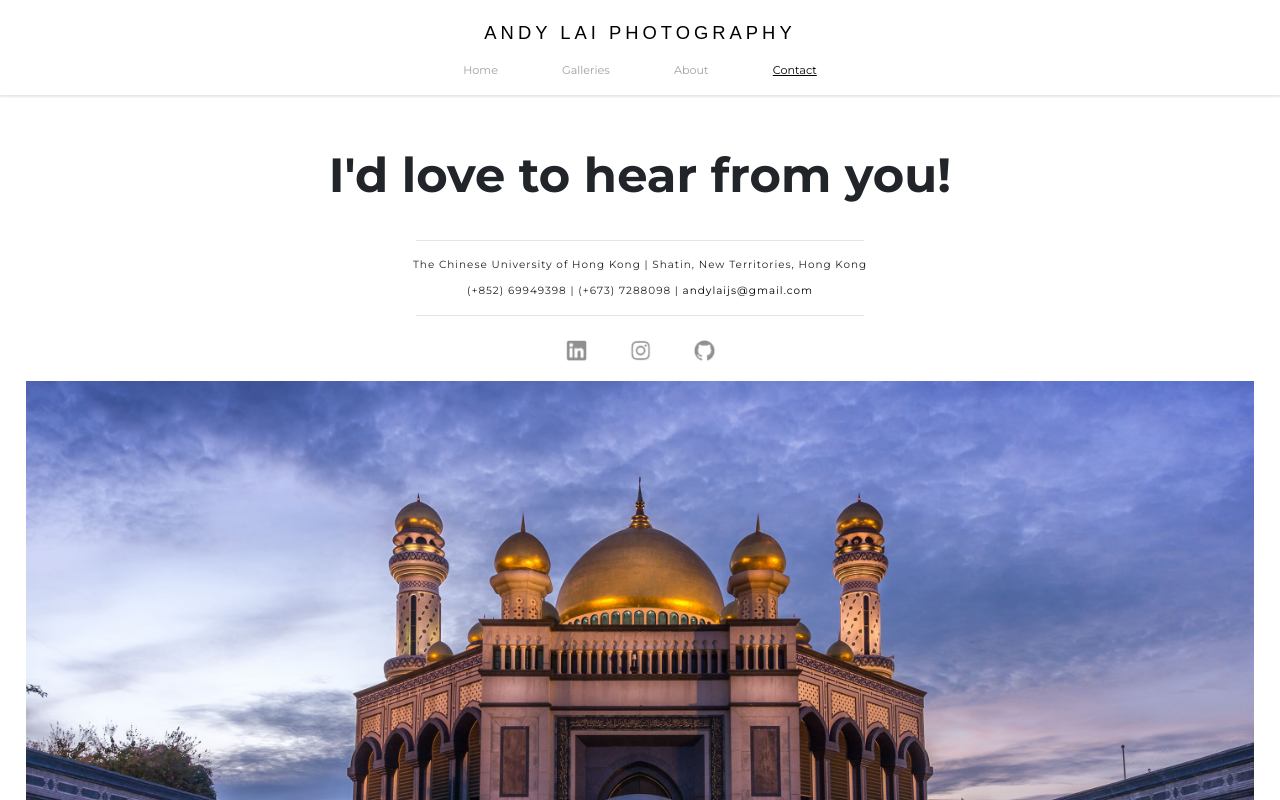
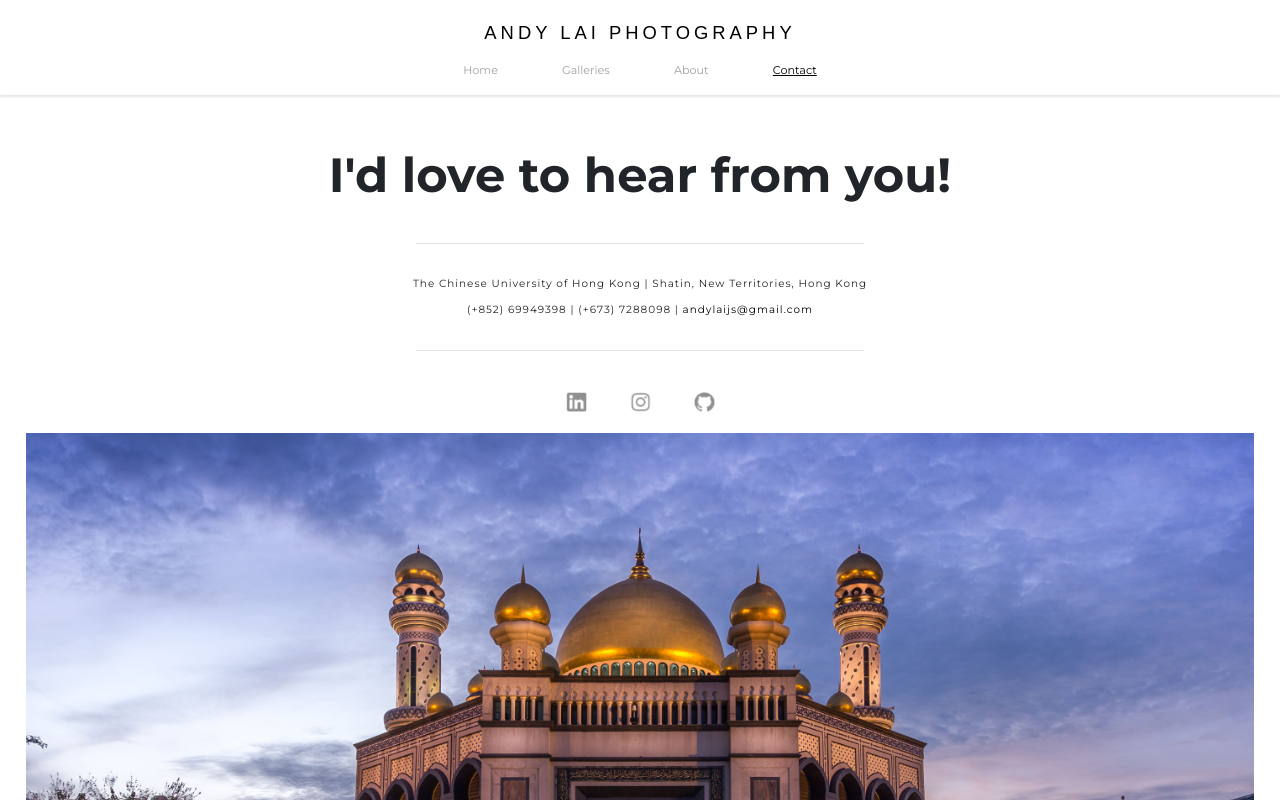
Before and after one commit to AndyLaiJS/AndyLaiPhotography, a React (Create React App) app: page /contact in a window 1280 px wide. Shown: the top 800 px of the page. Built offline with nearby package versions, Linux system fonts and the light colour scheme; a web font is replaced by a local one.

Commit message:
CSS: taller photos preferred

```diff
--- a/src/App.css
+++ b/src/App.css
@@ -19,7 +19,7 @@ img {
 .header {
 	font-size: 6vh;
 	font-weight: 700;
-	padding: 3.5% 3% 1% 3%;
+	padding: 3.5% 3% 0% 3%;
 }
 .picture {
 	height: 87vh;
--- a/src/Pages.css
+++ b/src/Pages.css
@@ -86,7 +86,7 @@ h1 {
 }
 
 .horizontal img {
-	height: 87vh;
+	height: 90vh;
 }
 
 .i-title {
@@ -97,14 +97,14 @@ h1 {
 }
 
 .horizontal .i-desc {
-	font-size: 1.3vh;
+	font-size: 1.2vh;
 	letter-spacing: 1px;
 	margin-bottom: 3%;
-	width: 65%;
+	width: 55%;
 }
 
 .vertical .i-desc {
-	font-size: 1.3vh;
+	font-size: 1.2vh;
 	letter-spacing: 1px;
 	margin-bottom: 5.5%;
 	width: 100%;
@@ -137,3 +137,7 @@ hr {
 	border: 10px solid white;
 	border-radius: 5px;
 }
+
+hr {
+	margin: 2rem auto !important;
+}
```
